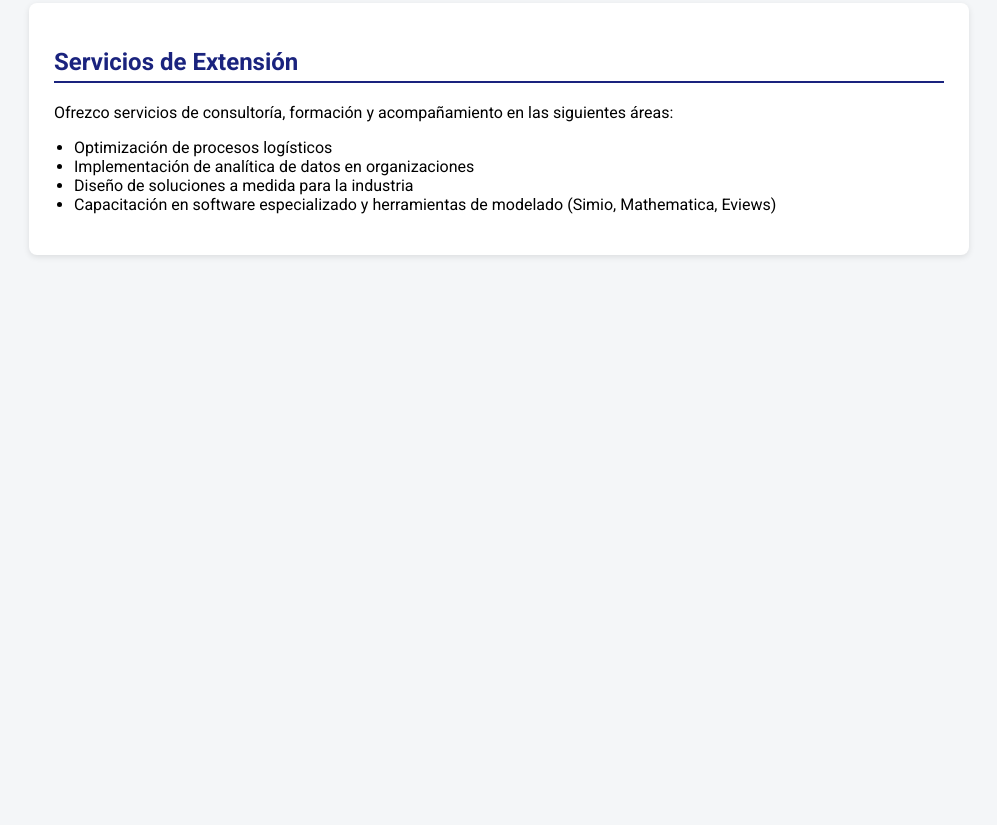
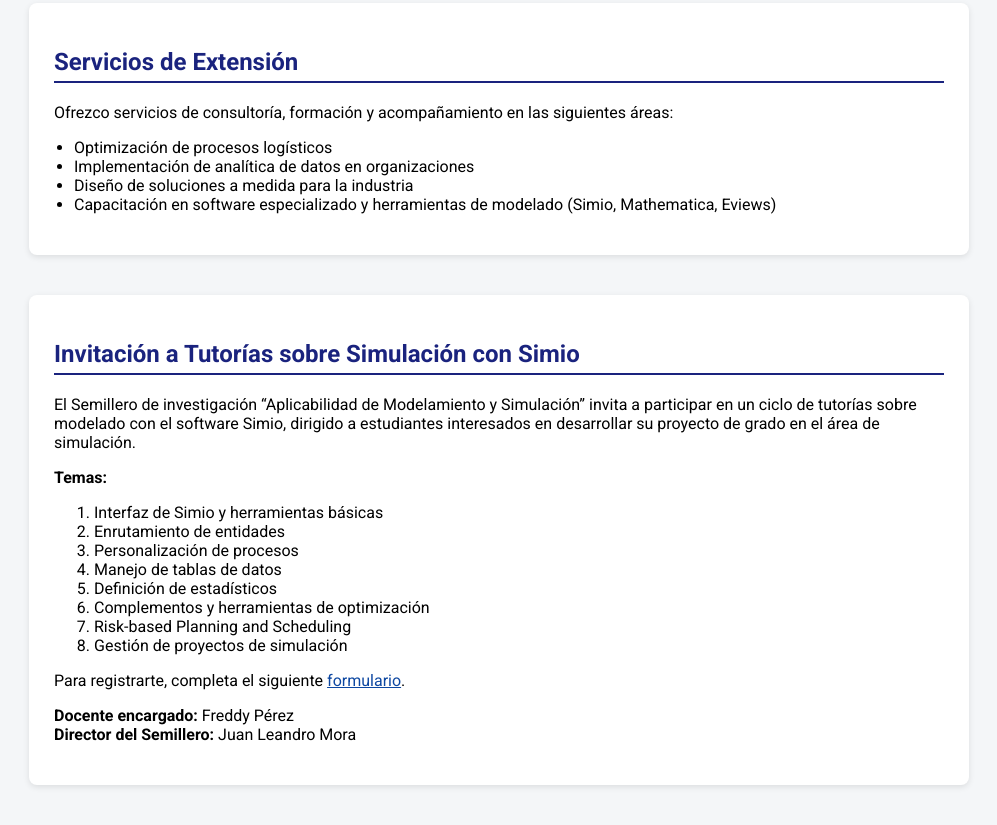
Before and after one commit to freddyandres87/PaginaDocente, a plain HTML site: page index.html in a window 1280 px wide. Shown: the part 1712-2537 px from the top of the page, without its empty margins (271-1268 px from the left). Before the commit the page ends 2007 px from the top, so only its background shows below. Drawn offline with Linux system fonts and the light colour scheme.

Commit message:
Add files via upload

```diff
--- a/index.html
+++ b/index.html
@@ -164,7 +164,26 @@
         <li>Capacitación en software especializado y herramientas de modelado (Simio, Mathematica, Eviews)</li>
       </ul>
     </section>
-  </div>
+
+<section id="tutorias-simio">
+  <h2>Invitación a Tutorías sobre Simulación con Simio</h2>
+  <p>El Semillero de investigación “Aplicabilidad de Modelamiento y Simulación” invita a participar en un ciclo de tutorías sobre modelado con el software Simio, dirigido a estudiantes interesados en desarrollar su proyecto de grado en el área de simulación.</p>
+  <p><strong>Temas:</strong></p>
+  <ol>
+    <li>Interfaz de Simio y herramientas básicas</li>
+    <li>Enrutamiento de entidades</li>
+    <li>Personalización de procesos</li>
+    <li>Manejo de tablas de datos</li>
+    <li>Definición de estadísticos</li>
+    <li>Complementos y herramientas de optimización</li>
+    <li>Risk-based Planning and Scheduling</li>
+    <li>Gestión de proyectos de simulación</li>
+  </ol>
+  <p>Para registrarte, completa el siguiente <a href="https://docs.google.com/forms/d/e/1FAIpQLScU1VUDnTzo7aUE_dOgK5V2SdCelbcNqvgA3-8M-10JU0B_PQ/viewform?usp=dialog" target="_blank">formulario</a>.</p>
+  <p><strong>Docente encargado:</strong> Freddy Pérez<br><strong>Director del Semillero:</strong> Juan Leandro Mora</p>
+</section>
+
+</div>
 
   <script>
     const toggleButton = document.getElementById('toggleButton');
```
